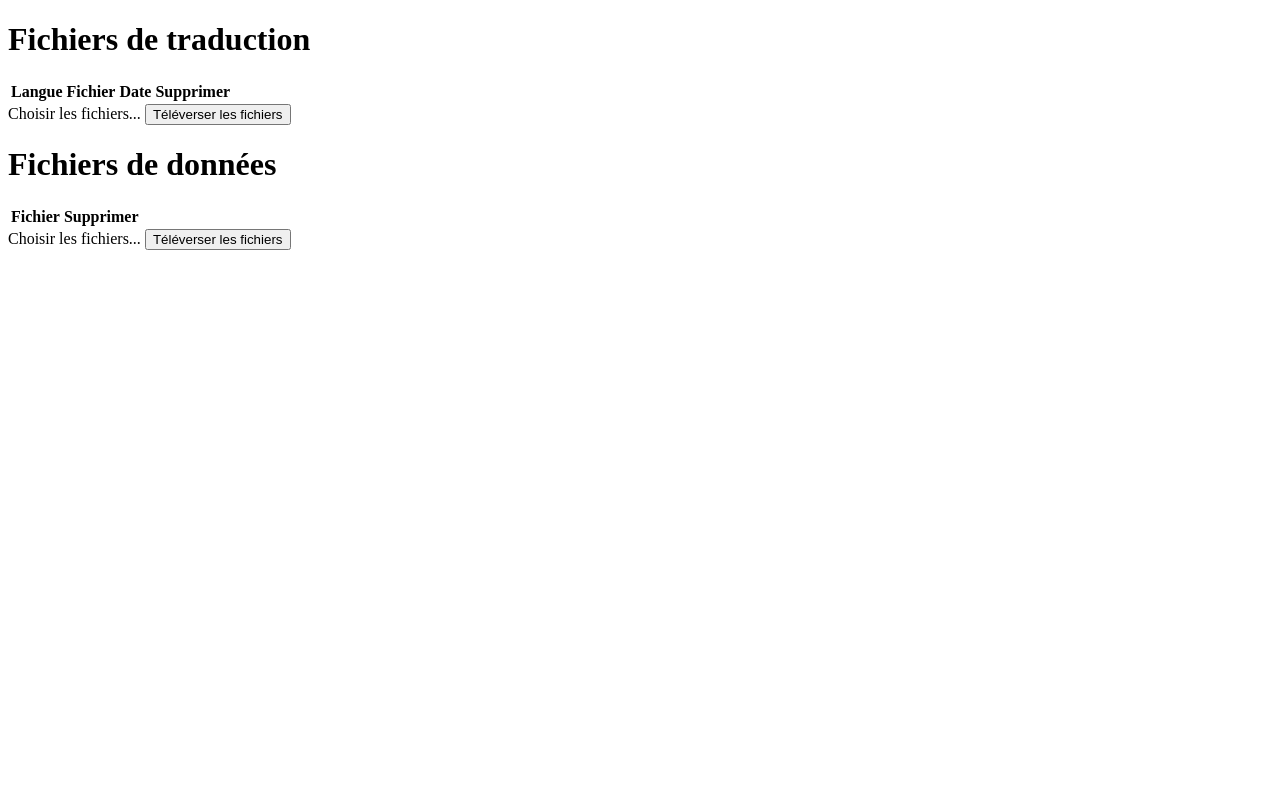
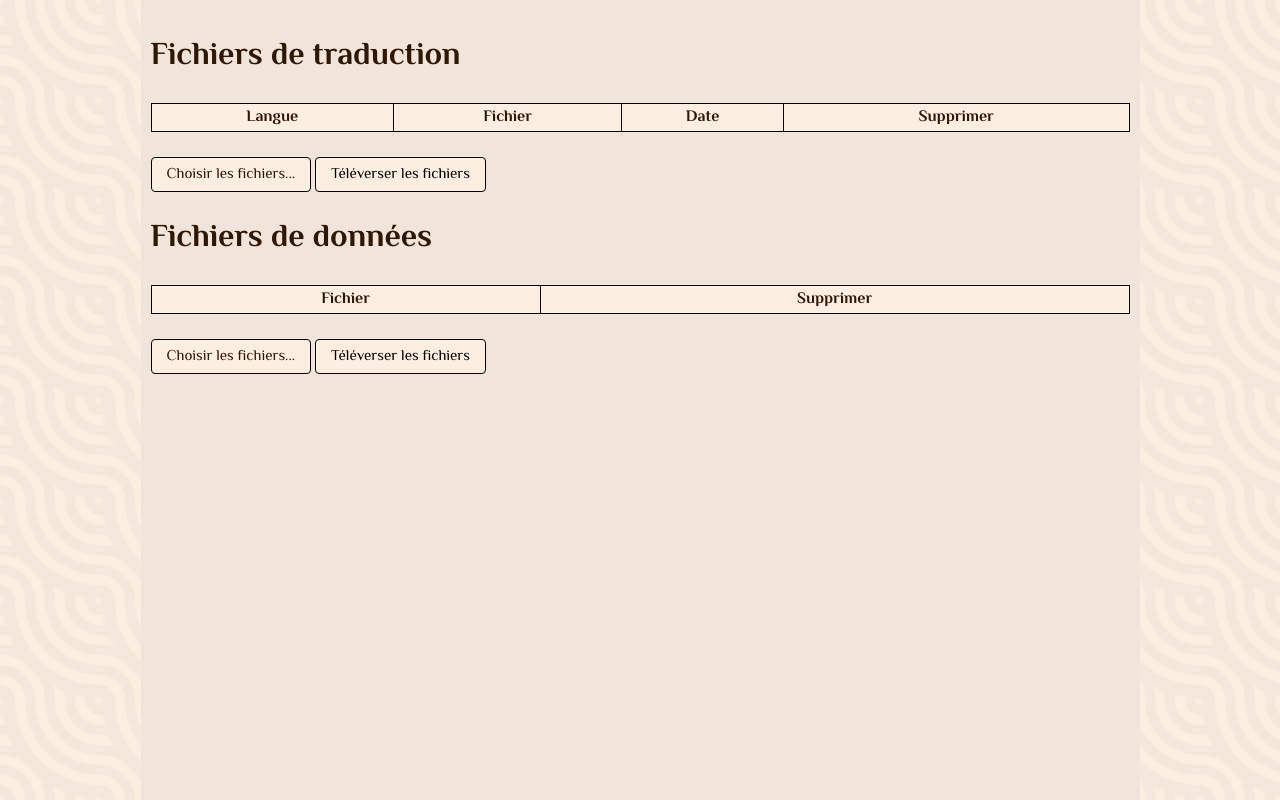
Before and after one commit to Jerem-dY/Makki, a PHP site: page /html/administration.html in a window 1280 px wide. Run offline with PHP 8.4, Linux system fonts and the light colour scheme; lists and menus that the app fills with data are empty.

Commit message:
changement visuel admin

```diff
--- a/html/administration.html
+++ b/html/administration.html
@@ -3,45 +3,51 @@
 	<head>
 		<meta charset="UTF-8" />
 		<title>Lexique libanais de Makki</title>
+		<link rel="stylesheet" href="styles/administration.css" />
+		<link rel="stylesheet" href="styles/header.css" />
         <script src="scripts/jquery.js"></script>
 	</head>
 
     <body>
+        <div class="content">
 			<h1 class="trad" id="titre_fichiers_trad">Fichiers de traduction</h1>
 			<table id="table_fichier_trad">
 				<thead>
 					<tr>
-					<th class="trad" id="fichier_trad_langue">Langue</th>
-					<th class="trad" id="fichier_trad">Fichier</th>
-					<th class="trad" id="fichier_trad_date">Date</th>
-					<th class="trad" id="fichier_trad_suppr">Supprimer</th>
+						<th class="trad info_fichiers" id="fichier_trad_langue">Langue</th>
+						<th class="trad info_fichiers" id="fichier_trad">Fichier</th>
+						<th class="trad info_fichiers" id="fichier_trad_date">Date</th>
+						<th class="trad info_fichiers" id="fichier_trad_suppr">Supprimer</th>
 					</tr>
 				</thead>
 				<tbody>
 				</tbody>
 			</table>
+			<br/>
 			<form method="POST" enctype="multipart/form-data">
-			<label for="upload_trad" class="trad" id="fichier_trad_choisir">Choisir les fichiers...</label>
-			<input type="file" id="upload_trad" name="uploadtrad[]" accept=".xlsx,application/vnd.openxmlformatsofficedocument.spreadsheetml.sheet" multiple="multiple" hidden />
-			<input type="submit" name="submit_file_trad" class="trad_value" id="fichier_trad_envoyer" value="Téléverser les fichiers" />
+				<label for="upload_trad" class="trad boutons_fichiers" id="fichier_trad_choisir">Choisir les fichiers...</label>
+				<input type="file" id="upload_trad" name="uploadtrad[]" accept=".xlsx,application/vnd.openxmlformatsofficedocument.spreadsheetml.sheet" multiple="multiple" hidden/>
+				<input type="submit" name="submit_file_trad" class="trad_value boutons_fichiers" id="fichier_trad_envoyer" value="Téléverser les fichiers" />
 			</form>
 
 			<h1 class="trad" id="titre_fichiers_data">Fichiers de données</h1>
 			<table id="table_fichier_data">
 				<thead>
 					<tr>
-					<th class="trad" id="fichier_data">Fichier</th>
-					<th class="trad" id="fichier_data_suppr">Supprimer</th>
+						<th class="trad info_fichiers" id="fichier_data">Fichier</th>
+						<th class="trad info_fichiers" id="fichier_data_suppr">Supprimer</th>
 					</tr>
 				</thead>
 				<tbody>
 				</tbody>
 			</table>
+			<br/>
 			<form method="POST" enctype="multipart/form-data">
-			<label for="upload_data" class="trad" id="fichier_data_choisir">Choisir les fichiers...</label>
-			<input type="file" id="upload_data" name="uploaddata[]" accept=".ttl,.rdf,.xml" multiple="multiple" hidden />
-			<input type="submit" name="submit_file_data" class="trad_value" id="fichier_data_envoyer" value="Téléverser les fichiers" />
+				<label for="upload_data" class="trad boutons_fichiers" id="fichier_data_choisir">Choisir les fichiers...</label>
+				<input type="file" id="upload_data" name="uploaddata[]" accept=".ttl,.rdf,.xml" multiple="multiple" hidden/>
+				<input type="submit" name="submit_file_data" class="trad_value boutons_fichiers" id="fichier_data_envoyer" value="Téléverser les fichiers" />
 			</form>
+		</div>
 	</body>
 
 	<script src="scripts/admin.js"></script>
--- /dev/null
+++ b/html/styles/administration.css
@@ -0,0 +1,17 @@
+.boutons_fichiers {
+
+    cursor: pointer;
+    font-family:'El Messiri', sans-serif;
+    background: #fdeee2;
+    border-radius: 4px;
+    border: 1.5px solid black;
+    padding: 5px 15px;
+    font-size: 15px;
+
+}
+
+.info_fichiers {
+
+    background: #fdeee2;
+
+}
--- a/html/styles/header.css
+++ b/html/styles/header.css
@@ -38,6 +38,7 @@ html, body {
     width: 979px;
     flex: 1;
     display: table;
+    color: #301703;
 
 }
 
```
Lines whose indentation alone changed are shown as unchanged.
